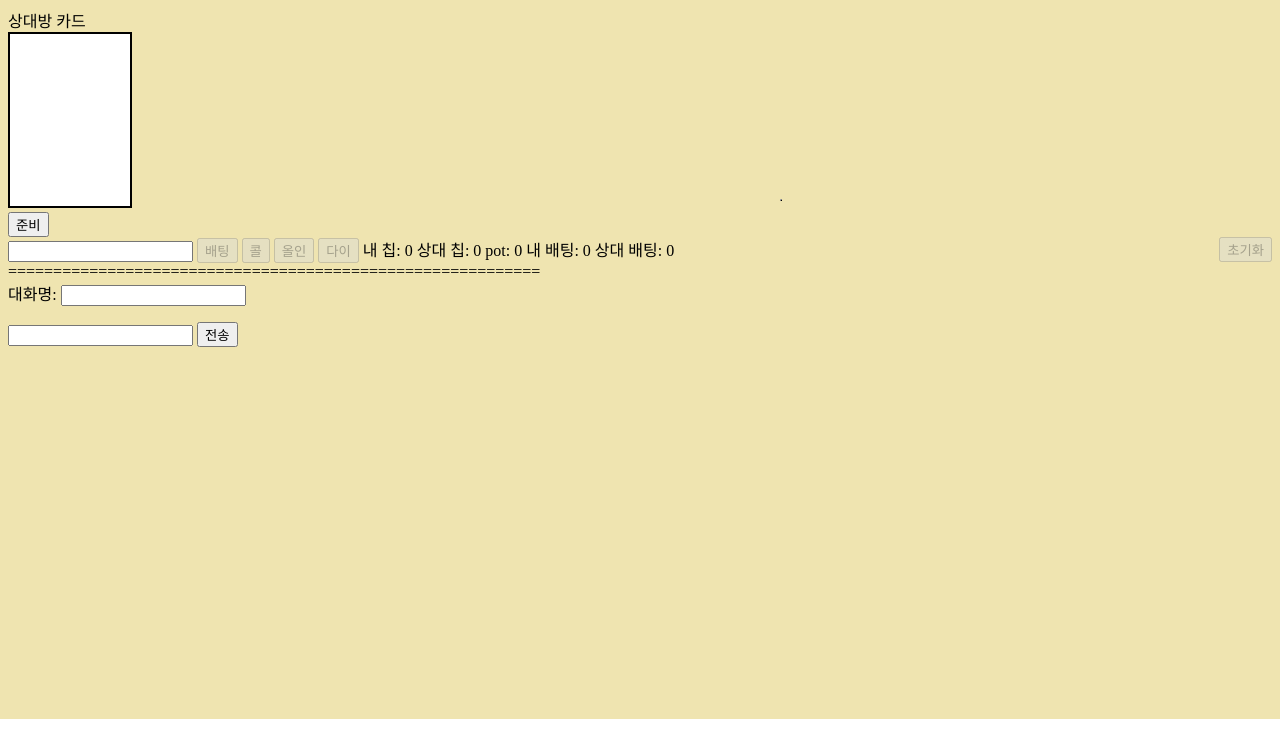
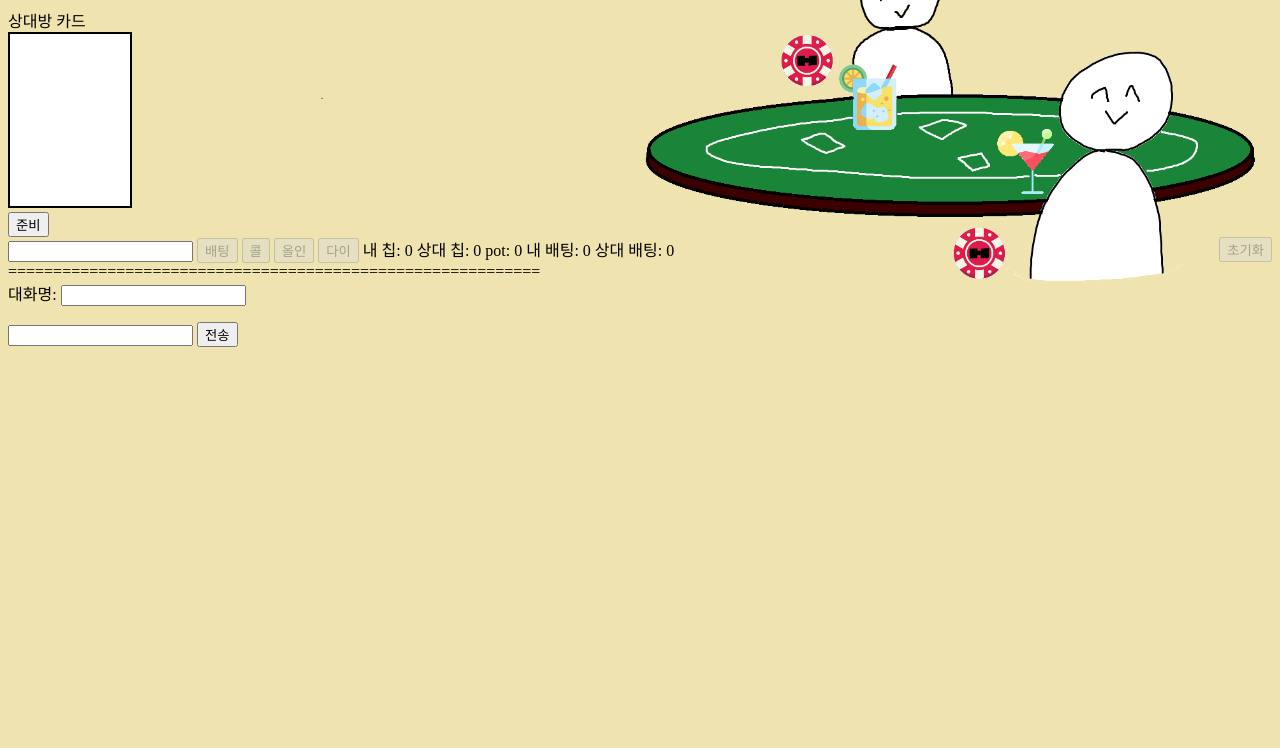
Before and after one commit to sudulge/IndianPoker, a website: page src/index.html in a window 1280 px wide. Shown: the part 81-829 px from the top of the page. Before the commit the page ends 800 px from the top, so only its background shows below. Drawn offline with nearby package versions, Linux system fonts and the light colour scheme; no server answers.

Commit message:
Update index.html

```diff
--- a/src/index.html
+++ b/src/index.html
@@ -5,9 +5,15 @@
     <meta http-equiv="X-UA-Compatible" content="IE=edge">
     <meta name="viewport" content="width=device-width, initial-scale=1.0">
     <title>IndianPoker</title>
+    <style>
+        body {
+            height: 100vh;
+            background: url('img/background.png') no-repeat center/cover;
+        }
+    </style>
 </head>
 
-<body style="background-image: url('img/background.png')">
+<body>
     <h1>인디언포커</h1>
     <div id="oppo-card">상대방 카드</div>
     <div id="cardimg"><img src="img/0.jpg" alt="상대방 카드" class="oppocardimg"></div>
```
